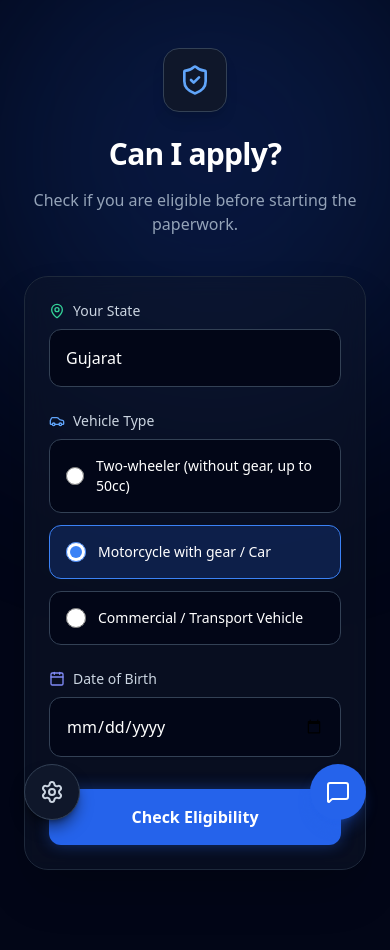
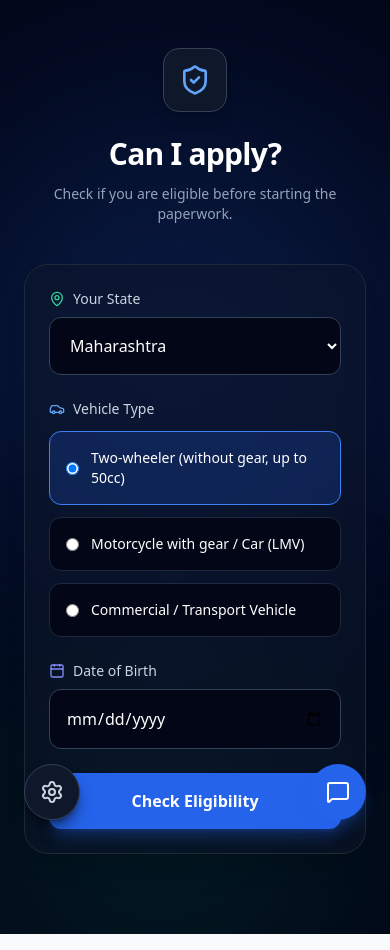
Before and after one commit to xAvirajx/Licence-Saathi, a React (Vite) app: page /eligibility in a window 390 px wide. Built offline with nearby package versions, Linux system fonts and the light colour scheme.

Commit message:
Fixed mobile touch interaction for Date of Birth picker in Eligibility page

```diff
--- a/src/pages/Eligibility.jsx
+++ b/src/pages/Eligibility.jsx
@@ -1,171 +1,240 @@
 import { useState, useContext } from 'react';
 import { AppContext } from '../App';
-import { rulesConfig } from '../data/config';
-import { motion } from 'framer-motion';
+import { motion, AnimatePresence } from 'framer-motion';
 import { ShieldCheck, Calendar, MapPin, Car, CheckCircle2, XCircle, ArrowRight } from 'lucide-react';
 import { Link } from 'react-router-dom';
 
 export default function Eligibility() {
   const { lang } = useContext(AppContext);
-  const [stateName, setStateName] = useState('Gujarat');
-  const [vehicleType, setVehicleType] = useState('geared');
+  const [state, setState] = useState('Maharashtra');
+  const [vehicleType, setVehicleType] = useState('gearless'); // 'gearless', 'geared', 'commercial'
   const [dob, setDob] = useState('');
-  const [result, setResult] = useState(null);
+  const [result, setResult] = useState(null); // { eligible: boolean, minAge: number, age: number, eligibleDate: string }
 
-  const checkEligibility = (e) => {
+  const statesList = [
+    "Andhra Pradesh", "Delhi", "Gujarat", "Karnataka",
+    "Maharashtra", "Tamil Nadu", "Telangana", "Uttar Pradesh", "West Bengal"
+  ];
+
+  const handleCheck = (e) => {
     e.preventDefault();
     if (!dob) return;
 
     const birthDate = new Date(dob);
     const today = new Date();
 
-    // Calculate exact age
     let age = today.getFullYear() - birthDate.getFullYear();
-    const monthDiff = today.getMonth() - birthDate.getMonth();
-    if (monthDiff < 0 || (monthDiff === 0 && today.getDate() < birthDate.getDate())) {
+    const m = today.getMonth() - birthDate.getMonth();
+    if (m < 0 || (m === 0 && today.getDate() < birthDate.getDate())) {
       age--;
     }
 
-    const reqAge = rulesConfig.minimumAge[vehicleType].age;
+    let minAge = 18;
+    if (vehicleType === 'gearless') minAge = 16;
+    if (vehicleType === 'commercial') minAge = 20;
 
-    if (age >= reqAge) {
-      setResult({
-        eligible: true,
-        message: {
-          en: "Yes, you are old enough to apply for this licence today.",
-          hi: "हाँ, आप आज इस लाइसेंस के लिए आवेदन करने के लिए योग्य हैं।"
+    const isEligible = age >= minAge;
+
+    let eligibleDateStr = "";
+    if (!isEligible) {
+      const targetDate = new Date(birthDate);
+      targetDate.setFullYear(birthDate.getFullYear() + minAge);
+      eligibleDateStr = targetDate.toLocaleDateString(lang === 'en' ? 'en-IN' : 'hi-IN', {
+        day: 'numeric',
+        month: 'long',
+        year: 'numeric'
+      });
     }
-      });
-    } else {
-      // Calculate exact date they turn the required age
-      const eligibleDate = new Date(birthDate);
-      eligibleDate.setFullYear(eligibleDate.getFullYear() + reqAge);
-      const dateStr = eligibleDate.toLocaleDateString(lang === 'en' ? 'en-IN' : 'hi-IN', { day: 'numeric', month: 'long', year: 'numeric' });
 
     setResult({
-        eligible: false,
-        message: {
-          en: `No, you need to be ${reqAge}. You can apply on ${dateStr}.`,
-          hi: `नहीं, आपकी आयु ${reqAge} वर्ष होनी चाहिए। आप ${dateStr} को आवेदन कर सकते हैं।`
-        }
+      eligible: isEligible,
+      minAge,
+      age,
+      eligibleDate: eligibleDateStr
     });
+
+    // Save progress to Journey stage 1 if eligible
+    if (isEligible) {
+      localStorage.setItem('licenceJourneyStage', '1');
     }
   };
 
   return (
-    <div className="relative min-h-screen bg-slate-950 text-slate-50 overflow-hidden py-12 px-6">
-      {/* ATMOSPHERIC MESH GRADIENTS */}
-      <div className="absolute top-[-10%] left-[-10%] w-[500px] h-[500px] bg-blue-600/20 rounded-full blur-[120px] pointer-events-none"></div>
+    <div className="relative min-h-screen bg-slate-950 text-slate-50 py-12 px-6 flex flex-col font-sans overflow-hidden">
+      {/* Mesh Gradients */}
+      <div className="absolute top-[10%] right-[-10%] w-[500px] h-[500px] bg-blue-600/20 rounded-full blur-[120px] pointer-events-none"></div>
+      <div className="absolute bottom-[-10%] left-[-10%] w-[400px] h-[400px] bg-emerald-500/10 rounded-full blur-[100px] pointer-events-none"></div>
 
-      <div className="relative z-10 max-w-xl mx-auto">
+      <div className="max-w-xl mx-auto w-full relative z-10">
 
+        {/* Header */}
         <div className="text-center mb-10">
           <div className="inline-flex items-center justify-center w-16 h-16 bg-slate-900 border border-slate-700 rounded-2xl mb-6 shadow-lg">
             <ShieldCheck className="text-blue-400" size={32} />
           </div>
-          <h1 className="text-3xl md:text-4xl font-extrabold text-white tracking-tight mb-4">
+          <h1 className="text-3xl md:text-4xl font-extrabold text-white tracking-tight mb-3">
             {lang === 'en' ? 'Can I apply?' : 'क्या मैं आवेदन कर सकता हूँ?'}
           </h1>
-          <p className="text-slate-400">
-            {lang === 'en' ? 'Check if you are eligible before starting the paperwork.' : 'कागजी कार्रवाई शुरू करने से पहले जांच लें कि क्या आप योग्य हैं।'}
+          <p className="text-slate-400 text-sm">
+            {lang === 'en' ? 'Check if you are eligible before starting the paperwork.' : 'दुकान का काम शुरू करने से पहले जांच लें कि क्या आप पात्र हैं।'}
           </p>
         </div>
 
-        <form onSubmit={checkEligibility} className="bg-slate-900/50 backdrop-blur-md border border-slate-800 rounded-3xl p-6 md:p-8 shadow-2xl mb-8">
+        {/* Form Card */}
+        <div className="bg-slate-900/50 backdrop-blur-md border border-slate-800 rounded-3xl p-6 md:p-8 shadow-xl mb-8">
+          <form onSubmit={handleCheck} className="space-y-6">
 
-          {/* State Input */}
-          <div className="mb-6">
+            {/* State Selection */}
+            <div>
               <label className="block text-sm font-medium text-slate-300 mb-2 flex items-center gap-2">
-              <MapPin size={16} className="text-emerald-400"/> {lang === 'en' ? 'Your State' : 'आपका राज्य'}
+                <MapPin size={16} className="text-emerald-400" />
+                {lang === 'en' ? 'Your State' : 'आपका राज्य'}
               </label>
               <select
-              value={stateName}
-              onChange={(e) => setStateName(e.target.value)}
-              className="w-full bg-slate-950 border border-slate-700 text-white rounded-xl p-4 focus:outline-none focus:border-blue-500 transition-colors appearance-none"
+                value={state}
+                onChange={(e) => setState(e.target.value)}
+                className="w-full bg-slate-950 border border-slate-700 text-white rounded-xl p-4 focus:outline-none focus:border-blue-500 transition-colors"
               >
-              <option value="Gujarat">Gujarat</option>
-              <option value="Maharashtra">Maharashtra</option>
-              <option value="Delhi">Delhi</option>
-              <option value="Karnataka">Karnataka</option>
-              {/* Add more states as needed */}
+                {statesList.map(s => (
+                  <option key={s} value={s}>{s}</option>
+                ))}
               </select>
             </div>
 
-          {/* Vehicle Type Input */}
-          <div className="mb-6">
-            <label className="block text-sm font-medium text-slate-300 mb-2 flex items-center gap-2">
-              <Car size={16} className="text-blue-400"/> {lang === 'en' ? 'Vehicle Type' : 'वाहन का प्रकार'}
+            {/* Vehicle Type Selection */}
+            <div>
+              <label className="block text-sm font-medium text-slate-300 mb-3 flex items-center gap-2">
+                <Car size={16} className="text-blue-400" />
+                {lang === 'en' ? 'Vehicle Type' : 'वाहन का प्रकार'}
               </label>
               <div className="space-y-3">
-              {Object.keys(rulesConfig.minimumAge).map((key) => (
-                <label key={key} className={`flex items-center p-4 border rounded-xl cursor-pointer transition-all ${vehicleType === key ? 'bg-blue-600/20 border-blue-500' : 'bg-slate-950 border-slate-700 hover:border-slate-500'}`}>
+                <label className={`flex items-center gap-3 p-4 rounded-xl border cursor-pointer transition-all ${vehicleType === 'gearless' ? 'bg-blue-600/20 border-blue-500' : 'bg-slate-950 border-slate-800 hover:border-slate-700'}`}>
                   <input
                     type="radio"
                     name="vehicleType"
-                    value={key}
-                    checked={vehicleType === key}
-                    onChange={(e) => setVehicleType(e.target.value)}
-                    className="mr-3 accent-blue-500 w-5 h-5"
+                    checked={vehicleType === 'gearless'}
+                    onChange={() => setVehicleType('gearless')}
+                    className="text-blue-600 focus:ring-blue-500"
                   />
-                  <span className="text-sm font-medium text-white">{rulesConfig.minimumAge[key].label[lang]}</span>
+                  <span className="text-sm font-medium text-white">{lang === 'en' ? 'Two-wheeler (without gear, up to 50cc)' : 'दोपहिया (बिना गियर, 50cc तक)'}</span>
                 </label>
-              ))}
+
+                <label className={`flex items-center gap-3 p-4 rounded-xl border cursor-pointer transition-all ${vehicleType === 'geared' ? 'bg-blue-600/20 border-blue-500' : 'bg-slate-950 border-slate-800 hover:border-slate-700'}`}>
+                  <input
+                    type="radio"
+                    name="vehicleType"
+                    checked={vehicleType === 'geared'}
+                    onChange={() => setVehicleType('geared')}
+                    className="text-blue-600 focus:ring-blue-500"
+                  />
+                  <span className="text-sm font-medium text-white">{lang === 'en' ? 'Motorcycle with gear / Car (LMV)' : 'गियर वाली मोटरसाइकिल / कार (LMV)'}</span>
+                </label>
+
+                <label className={`flex items-center gap-3 p-4 rounded-xl border cursor-pointer transition-all ${vehicleType === 'commercial' ? 'bg-blue-600/20 border-blue-500' : 'bg-slate-950 border-slate-800 hover:border-slate-700'}`}>
+                  <input
+                    type="radio"
+                    name="vehicleType"
+                    checked={vehicleType === 'commercial'}
+                    onChange={() => setVehicleType('commercial')}
+                    className="text-blue-600 focus:ring-blue-500"
+                  />
+                  <span className="text-sm font-medium text-white">{lang === 'en' ? 'Commercial / Transport Vehicle' : 'वाणिज्यिक / परिवहन वाहन'}</span>
+                </label>
               </div>
             </div>
 
-          {/* DOB Input */}
-          <div className="mb-8">
+            {/* Date of Birth Input */}
+            <div>
               <label className="block text-sm font-medium text-slate-300 mb-2 flex items-center gap-2">
-              <Calendar size={16} className="text-indigo-400"/> {lang === 'en' ? 'Date of Birth' : 'जन्म तिथि'}
+                <Calendar size={16} className="text-indigo-400" />
+                {lang === 'en' ? 'Date of Birth' : 'जन्म तिथि'}
               </label>
               <input
                 type="date"
+                required
                 value={dob}
                 onChange={(e) => setDob(e.target.value)}
-              required
-              className="w-full bg-slate-950 border border-slate-700 text-white rounded-xl p-4 focus:outline-none focus:border-blue-500 transition-colors"
+                onClick={(e) => {
+                  if (e.target.showPicker) {
+                    try { e.target.showPicker(); } catch (err) { /* ignore */ }
+                  }
+                }}
+                className="w-full bg-slate-950 border border-slate-700 text-white rounded-xl p-4 focus:outline-none focus:border-blue-500 transition-colors cursor-pointer"
               />
             </div>
 
             <button
               type="submit"
-            className="w-full bg-blue-600 hover:bg-blue-500 text-white p-4 rounded-xl font-bold transition-all shadow-[0_0_15px_rgba(37,99,235,0.4)] flex items-center justify-center gap-2"
+              className="w-full bg-blue-600 hover:bg-blue-500 text-white p-4 rounded-xl font-bold transition shadow-lg shadow-blue-600/30"
             >
               {lang === 'en' ? 'Check Eligibility' : 'पात्रता जांचें'}
             </button>
+
           </form>
+        </div>
 
-        {/* RESULTS POPUP */}
+        {/* Results Box */}
+        <AnimatePresence>
           {result && (
             <motion.div
               initial={{ opacity: 0, y: 20 }}
               animate={{ opacity: 1, y: 0 }}
-            className={`p-6 rounded-3xl border flex flex-col items-center text-center ${result.eligible ? 'bg-emerald-950/40 border-emerald-800' : 'bg-red-950/40 border-red-800'}`}
+              exit={{ opacity: 0, scale: 0.95 }}
+              className={`p-6 rounded-3xl border shadow-xl ${
+                result.eligible
+                  ? 'bg-emerald-950/30 border-emerald-900/50 text-emerald-100'
+                  : 'bg-red-950/30 border-red-900/50 text-red-100'
+              }`}
             >
-            <div className={`w-16 h-16 rounded-full flex items-center justify-center mb-4 ${result.eligible ? 'bg-emerald-500/20 text-emerald-400' : 'bg-red-500/20 text-red-400'}`}>
-              {result.eligible ? <CheckCircle2 size={32} /> : <XCircle size={32} />}
+              <div className="flex items-start gap-4">
+                {result.eligible ? (
+                  <CheckCircle2 className="text-emerald-400 shrink-0 mt-1" size={32} />
+                ) : (
+                  <XCircle className="text-red-400 shrink-0 mt-1" size={32} />
+                )}
+                <div>
+                  <h3 className="text-xl font-bold mb-1">
+                    {result.eligible
+                      ? (lang === 'en' ? 'You are Eligible to Apply!' : 'आप आवेदन करने के लिए पात्र हैं!')
+                      : (lang === 'en' ? 'Not Eligible Yet' : 'अभी पात्र नहीं हैं')}
+                  </h3>
+                  <p className="text-sm opacity-90 mb-4">
+                    {result.eligible
+                      ? (lang === 'en'
+                          ? `You meet the minimum age requirement of ${result.minAge} years for this vehicle category in ${state}.`
+                          : `आप ${state} में इस वाहन श्रेणी के लिए ${result.minAge} वर्ष की न्यूनतम आयु आवश्यकता को पूरा करते हैं।`)
+                      : (lang === 'en'
+                          ? `You are currently ${result.age} years old. The minimum age required is ${result.minAge}. You will become eligible on:`
+                          : `आप वर्तमान में ${result.age} वर्ष के हैं। आवश्यक न्यूनतम आयु ${result.minAge} वर्ष है। आप पात्र हो जाएंगे:`)}
+                  </p>
+
+                  {!result.eligible && (
+                    <div className="bg-slate-950/60 p-3 rounded-xl border border-red-900/50 font-mono text-red-300 font-bold mb-6">
+                      {result.eligibleDate}
                     </div>
-
-            <h3 className="text-xl font-bold text-white mb-2">
-              {result.message[lang]}
-            </h3>
-
-            {result.eligible && (
-              <p className="text-slate-400 text-sm mt-2 mb-6">
-                {lang === 'en' ? 'Note: If you are 16-17, you will need a parent\'s consent form.' : 'नोट: यदि आप 16-17 वर्ष के हैं, तो आपको माता-पिता के सहमति पत्र की आवश्यकता होगी।'}
-              </p>
                   )}
 
                   {result.eligible && (
+                    <div className="flex flex-col sm:flex-row gap-3">
                       <Link
                         to="/documents"
-                className="w-full bg-slate-800 hover:bg-slate-700 text-white p-4 rounded-xl font-semibold transition-colors flex items-center justify-center gap-2"
+                        className="flex-1 bg-emerald-600 hover:bg-emerald-500 text-white p-3 rounded-xl font-bold text-center transition flex items-center justify-center gap-2"
                       >
-                {lang === 'en' ? 'Next: See Required Documents' : 'आगे: आवश्यक दस्तावेज देखें'} <ArrowRight size={18} />
+                        {lang === 'en' ? 'View Documents Checklist' : 'दस्तावेज़ चेकलिस्ट देखें'} <ArrowRight size={18} />
                       </Link>
+                      <Link
+                        to="/application"
+                        className="bg-slate-900 hover:bg-slate-800 text-white p-3 rounded-xl font-bold text-center border border-slate-700 transition"
+                      >
+                        {lang === 'en' ? 'Apply Now' : 'अभी आवेदन करें'}
+                      </Link>
+                    </div>
                   )}
+                </div>
+              </div>
             </motion.div>
           )}
+        </AnimatePresence>
 
       </div>
     </div>
```
Lines whose indentation alone changed are shown as unchanged.
